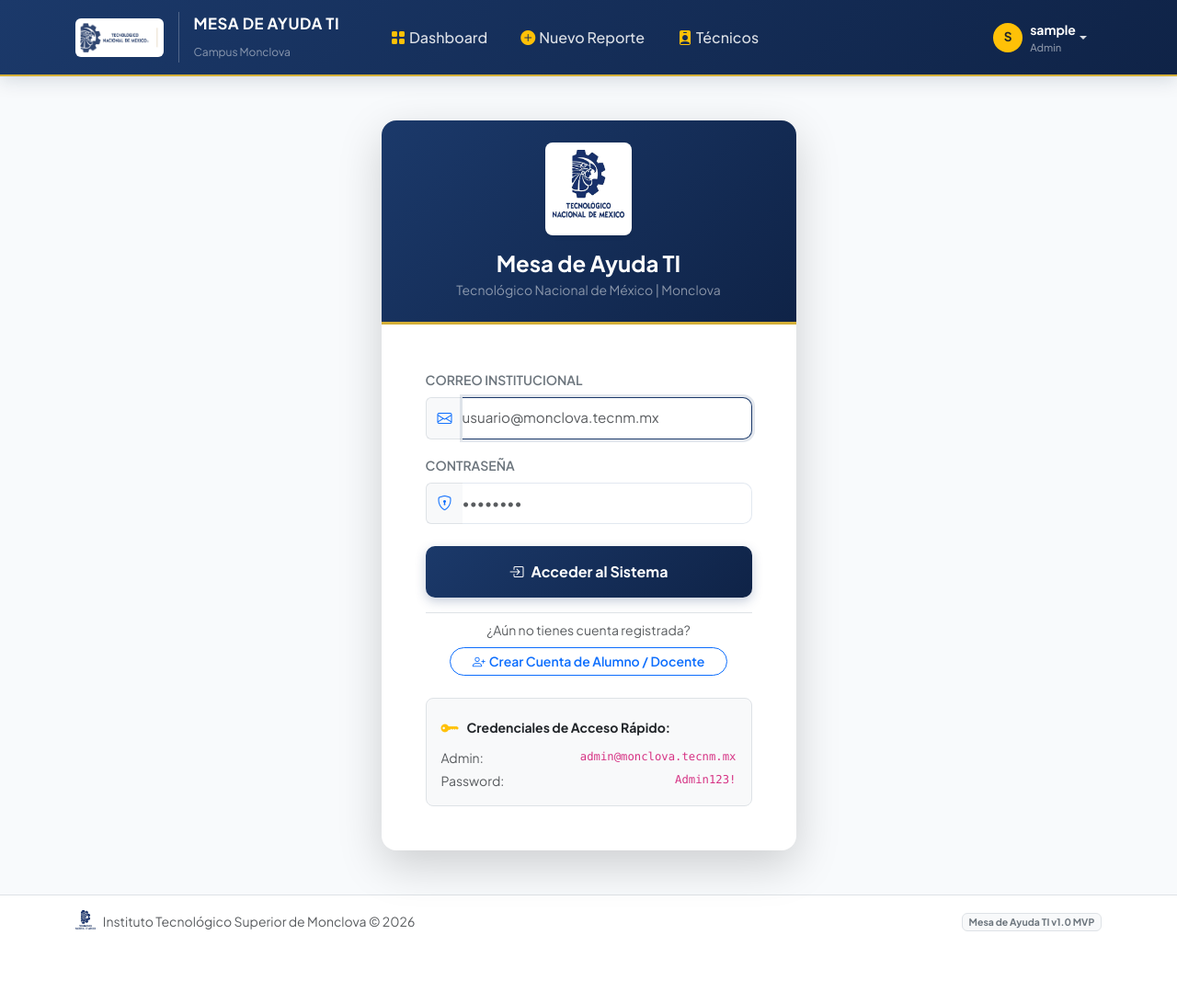
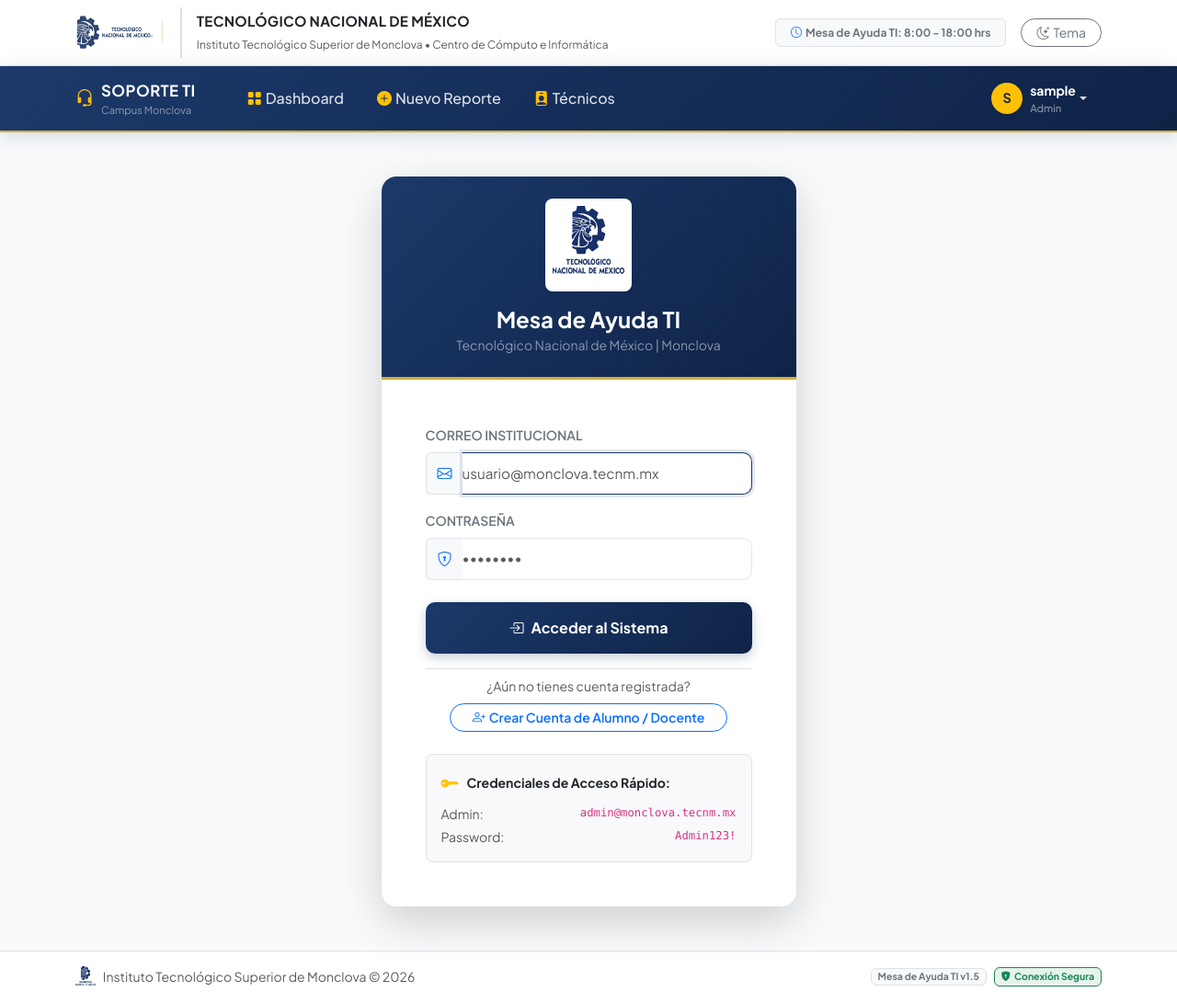
Before and after one commit to JuanDiegoZz/ProyectoDeTicket, an ASP.NET Core app: page /Account/Login in a window 1280 px wide. Shown: the whole page at 92% size. Before the commit the page ends 1013 px from the top, so only its background shows below. Run offline with ASP.NET Core 8, Linux system fonts and the light colour scheme; the visitor is signed in with stand-in values (Sample User, id 1); some libraries are stand-ins or nearby versions.

Commit message:
feat: Banner superior institucional, selector de Modo Oscuro (Dark Mode) y diseño refinado

```diff
--- a/Views/Shared/_Layout.cshtml
+++ b/Views/Shared/_Layout.cshtml
@@ -13,19 +13,51 @@
     <link rel="stylesheet" href="~/css/custom.css" />
 </head>
 <body>
-    <nav class="navbar navbar-expand-lg navbar-dark navbar-tecnm py-2">
+    <!-- HEADER SUPERIOR INSTITUCIONAL (Banner del Tecnológico) -->
+    <header class="bg-white border-bottom py-2 d-none d-md-block">
+        <div class="container d-flex justify-content-between align-items-center">
+            <div class="d-flex align-items-center gap-3">
+                <img src="~/img/logo-horizontal.png" alt="TecNM Logo" height="38" />
+                <div class="border-start border-2 ps-3 py-1">
+                    <span class="fw-bold text-dark d-block" style="font-size: 0.95rem; letter-spacing: 0.3px;">TECNOLÓGICO NACIONAL DE MÉXICO</span>
+                    <small class="text-muted" style="font-size: 0.75rem;">Instituto Tecnológico Superior de Monclova &bull; Centro de Cómputo e Informática</small>
+                </div>
+            </div>
+            <div class="d-flex align-items-center gap-3">
+                <span class="badge bg-light text-secondary border px-3 py-2">
+                    <i class="bi bi-clock me-1 text-primary"></i>Mesa de Ayuda TI: 8:00 - 18:00 hrs
+                </span>
+                <button id="btnToggleDark" class="btn btn-sm btn-outline-secondary rounded-pill px-3" title="Cambiar Tema">
+                    <i class="bi bi-moon-stars me-1" id="iconDark"></i>Tema
+                </button>
+            </div>
+        </div>
+    </header>
+
+    <!-- NAVBAR PRINCIPAL RESPONSIVO -->
+    <nav class="navbar navbar-expand-lg navbar-dark navbar-tecnm py-2 sticky-top">
         <div class="container">
             <a class="navbar-brand d-flex align-items-center" asp-controller="Tickets" asp-action="Index">
-                <img src="~/img/logo-horizontal.png" alt="TecNM Logo" height="42" class="me-3 bg-white p-1 rounded" />
-                <div class="d-none d-sm-block border-start border-white border-opacity-25 ps-3">
-                    <span class="fw-bold d-block text-white" style="font-size: 1.05rem; letter-spacing: 0.5px;">MESA DE AYUDA TI</span>
-                    <small class="text-white-50" style="font-size: 0.75rem;">Campus Monclova</small>
+                <div class="d-md-none me-2 bg-white p-1 rounded">
+                    <img src="~/img/logo-vertical.png" alt="TecNM Logo" height="32" />
+                </div>
+                <div class="d-flex align-items-center">
+                    <i class="bi bi-headset me-2 text-warning fs-5"></i>
+                    <div>
+                        <span class="fw-bold text-white d-block" style="font-size: 1.05rem; letter-spacing: 0.5px;">SOPORTE TI</span>
+                        <small class="text-white-50 d-none d-sm-block" style="font-size: 0.7rem;">Campus Monclova</small>
+                    </div>
                 </div>
             </a>
 
-            <button class="navbar-toggler border-0" type="button" data-bs-toggle="collapse" data-bs-target="#navbarMain">
-                <span class="navbar-toggler-icon"></span>
-            </button>
+            <div class="d-flex align-items-center d-md-none gap-2">
+                <button id="btnToggleDarkMobile" class="btn btn-sm btn-outline-light rounded-circle" style="width: 34px; height: 34px; padding: 0;">
+                    <i class="bi bi-moon-stars" id="iconDarkMobile"></i>
+                </button>
+                <button class="navbar-toggler border-0" type="button" data-bs-toggle="collapse" data-bs-target="#navbarMain">
+                    <span class="navbar-toggler-icon"></span>
+                </button>
+            </div>
 
             <div class="collapse navbar-collapse" id="navbarMain">
                 <ul class="navbar-nav me-auto mb-2 mb-lg-0 ms-lg-4">
@@ -57,7 +89,7 @@
                     {
                         <li class="nav-item dropdown">
                             <a class="nav-link dropdown-toggle nav-link-custom d-flex align-items-center" href="#" role="button" data-bs-toggle="dropdown">
-                                <div class="bg-warning text-dark fw-bold rounded-circle d-flex align-items-center justify-content-center me-2" style="width: 32px; height: 32px; font-size: 0.85rem;">
+                                <div class="bg-warning text-dark fw-bold rounded-circle d-flex align-items-center justify-content-center me-2 shadow-sm" style="width: 34px; height: 34px; font-size: 0.9rem;">
                                     @(User.Identity.Name?.Substring(0, 1).ToUpper() ?? "U")
                                 </div>
                                 <div class="text-start">
@@ -67,8 +99,9 @@
                             </a>
                             <ul class="dropdown-menu dropdown-menu-end shadow-lg border-0 rounded-3 mt-2">
                                 <li class="px-3 py-2 border-bottom">
-                                    <small class="text-muted d-block">Correo Institucional:</small>
-                                    <span class="fw-semibold small text-dark">@User.FindFirst(ClaimTypes.Email)?.Value</span>
+                                    <small class="text-muted d-block">Usuario Conectado:</small>
+                                    <span class="fw-bold small text-dark d-block">@User.Identity.Name</span>
+                                    <span class="small text-muted">@User.FindFirst(ClaimTypes.Email)?.Value</span>
                                 </li>
                                 <li class="p-2">
                                     <form asp-controller="Account" asp-action="Logout" method="post">
@@ -123,13 +156,45 @@
                 <img src="~/img/logo-vertical.png" alt="TecNM" height="24" />
                 <span>Instituto Tecnológico Superior de Monclova &copy; @DateTime.UtcNow.Year</span>
             </div>
-            <div>
-                <span class="badge bg-light text-secondary border">Mesa de Ayuda TI v1.0 MVP</span>
+            <div class="d-flex align-items-center gap-2">
+                <span class="badge bg-light text-secondary border">Mesa de Ayuda TI v1.5</span>
+                <span class="badge bg-success bg-opacity-10 text-success border border-success"><i class="bi bi-shield-lock-fill me-1"></i>Conexión Segura</span>
             </div>
         </div>
     </footer>
 
     <script src="https://cdn.jsdelivr.net/npm/bootstrap@5.3.3/dist/js/bootstrap.bundle.min.js"></script>
+
+    <!-- Script para Modo Oscuro / Claro Persistente -->
+    <script>
+        (function() {
+            const currentTheme = localStorage.getItem('tecnm_theme') || 'light';
+            if (currentTheme === 'dark') {
+                document.body.classList.add('dark-mode');
+            }
+
+            function updateIcons(isDark) {
+                const icon = document.getElementById('iconDark');
+                const iconMobile = document.getElementById('iconDarkMobile');
+                if (icon) icon.className = isDark ? 'bi bi-sun-fill me-1 text-warning' : 'bi bi-moon-stars me-1';
+                if (iconMobile) iconMobile.className = isDark ? 'bi bi-sun-fill text-warning' : 'bi bi-moon-stars';
+            }
+
+            function toggleTheme() {
+                const isDark = document.body.classList.toggle('dark-mode');
+                localStorage.setItem('tecnm_theme', isDark ? 'dark' : 'light');
+                updateIcons(isDark);
+            }
+
+            document.addEventListener('DOMContentLoaded', () => {
+                updateIcons(document.body.classList.contains('dark-mode'));
+                const btn = document.getElementById('btnToggleDark');
+                const btnMob = document.getElementById('btnToggleDarkMobile');
+                if (btn) btn.addEventListener('click', toggleTheme);
+                if (btnMob) btnMob.addEventListener('click', toggleTheme);
+            });
+        })();
+    </script>
     @await RenderSectionAsync("Scripts", required: false)
 </body>
 </html>
```
Also changed, not shown: wwwroot/css/custom.css (+75 -7 lines).
